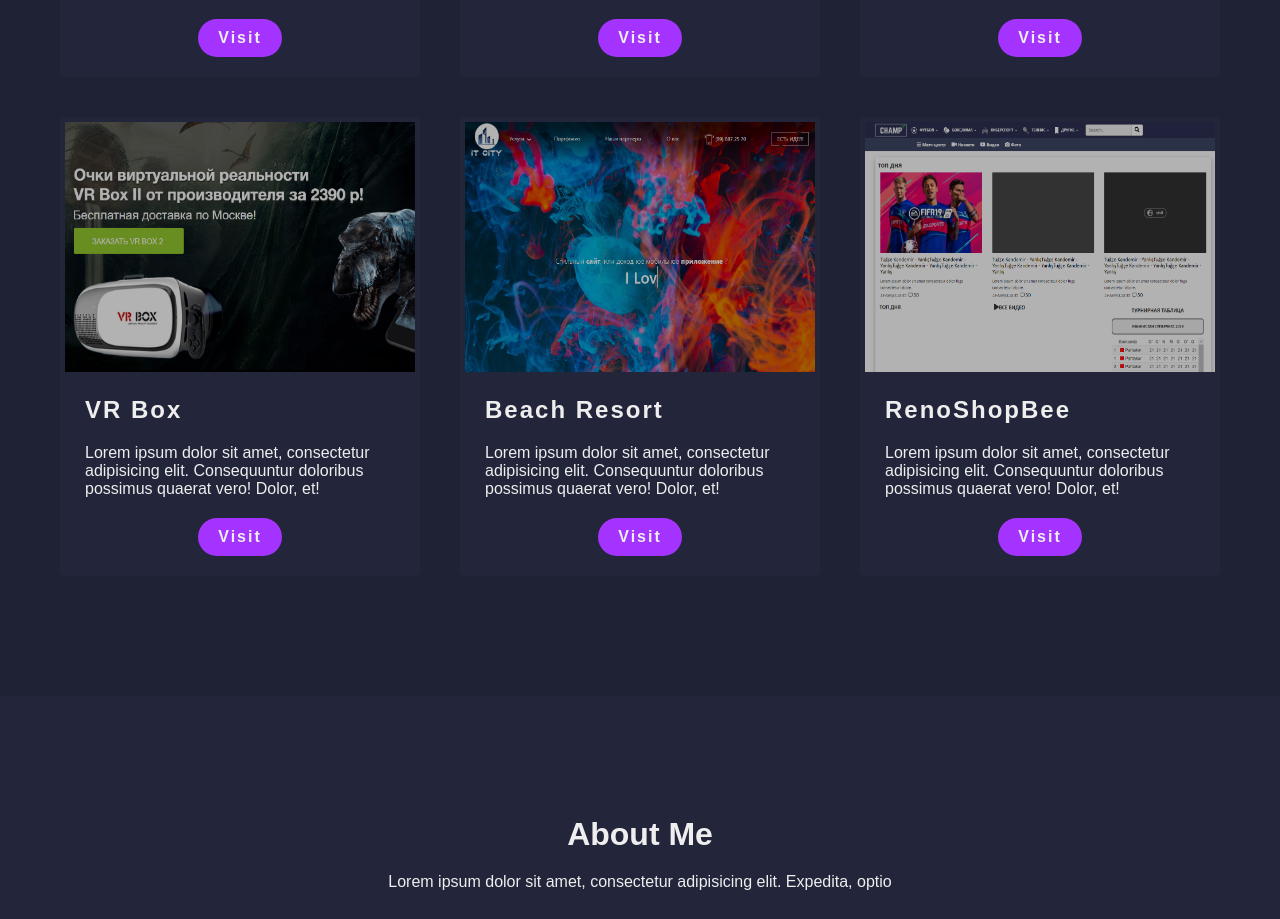
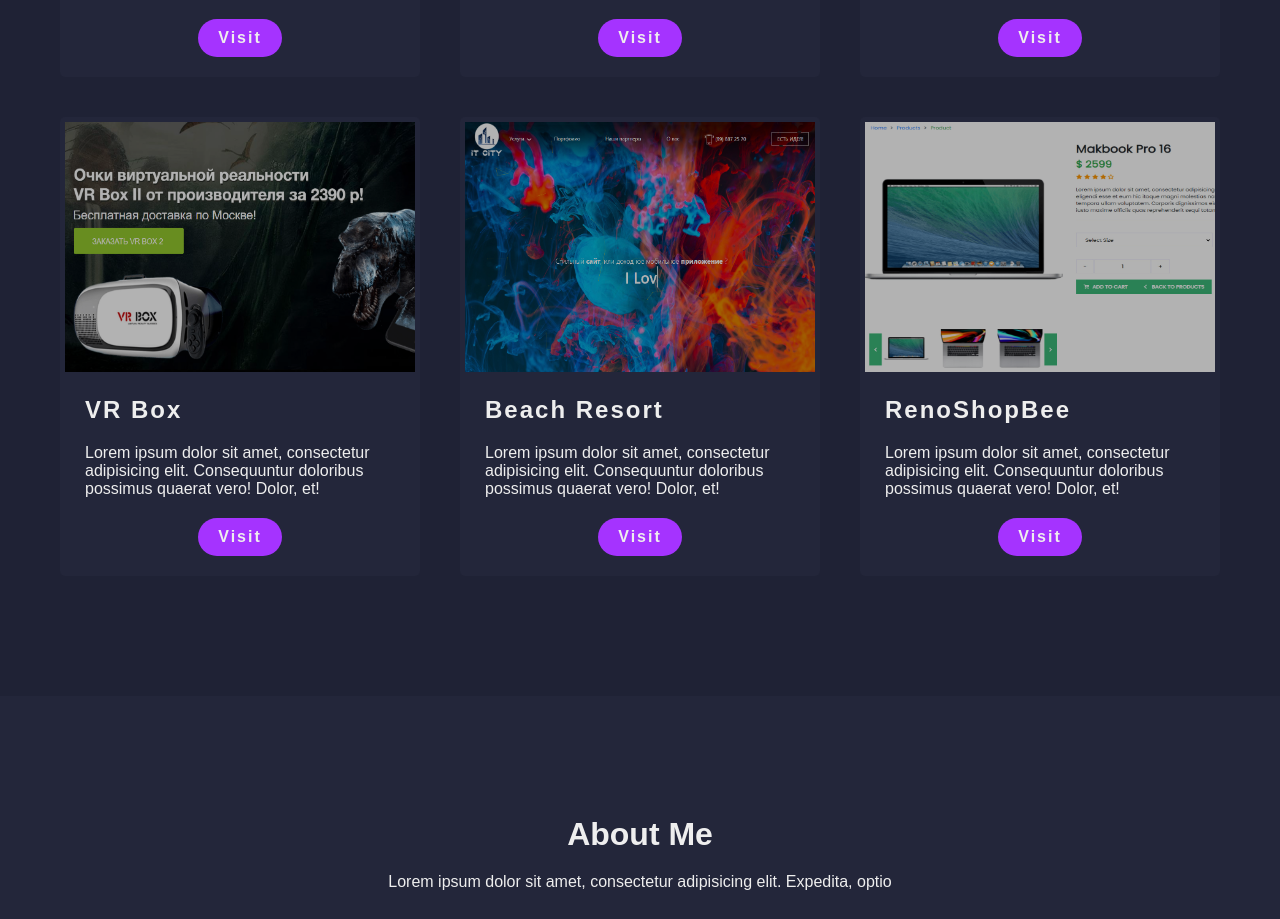
Before and after one commit to rxomidov/rixsitillo.cf, a React (Create React App) app: page / in a window 1280 px wide. Shown: the part 3241-4160 px from the top of the page. Built offline with nearby package versions, Linux system fonts and the light colour scheme.

Commit message:
Update Portfolio.js

```diff
--- a/src/components/Portfolio.js
+++ b/src/components/Portfolio.js
@@ -5,6 +5,7 @@
 import p5 from '../images/p55.jpg';
 import p6 from '../images/p66.jpg';
 import p1 from '../images/p11.jpg';
+import p7 from '../images/p7.jpg';
 
 const Portfolio = () => {
     const [header] = React.useState({
@@ -136,7 +137,7 @@
                     </div>
                         <div className="col-4 wow fadeInUp" data-wow-delay="0.6s">
                             <div className="portfolio-box">
-                                <img className="p-img" src={p6} alt=""/>
+                                <img className="p-img" src={p7} alt=""/>
                                 <div className="sb-header padp">RenoShopBee</div>
                                 <div className="sb-pp">Lorem ipsum dolor sit amet, consectetur adipisicing elit.
                                     Consequuntur doloribus possimus quaerat vero! Dolor, et!
```
